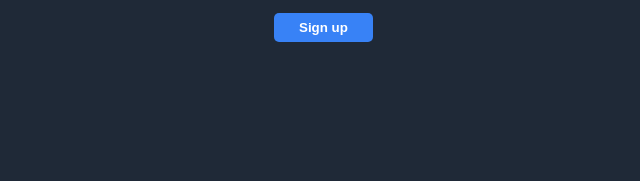
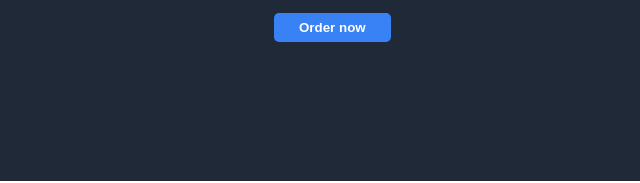
Before and after one commit to lailaelsaeed/assignment-css-brainnest, a plain HTML site: page index.html in a window 1280 px wide. Shown: the part 419-602 px from the top of the page, 141-781 px from the left. Drawn offline with Linux system fonts and the light colour scheme; a web font is replaced by a local one.

Commit message:
changed smth

```diff
--- a/index.html
+++ b/index.html
@@ -4,7 +4,7 @@
     <meta charset="UTF-8">
     <meta http-equiv="X-UA-Compatible" content="IE=edge">
     <meta name="viewport" content="width=device-width, initial-scale=1.0">
-    <title>Document</title>
+    <title>Home page</title>
     <link rel="stylesheet" href="styles.css">
 </head>
 <body>
@@ -24,7 +24,7 @@
           <div class="cover-left">
             <h1>This website is awesome</h1>
             <p>This website has some subtext that goes under the main title. It's smaller font and the color is lower contrast</p>
-            <button class="cover-button">Sign up</button>
+            <button class="cover-button">Order now</button>
           </div>
           <div><img class="cover-img" src="hoodie_white.jpeg" alt="white hoodie" width="100px" height="80px"></div>
         </section>
```
